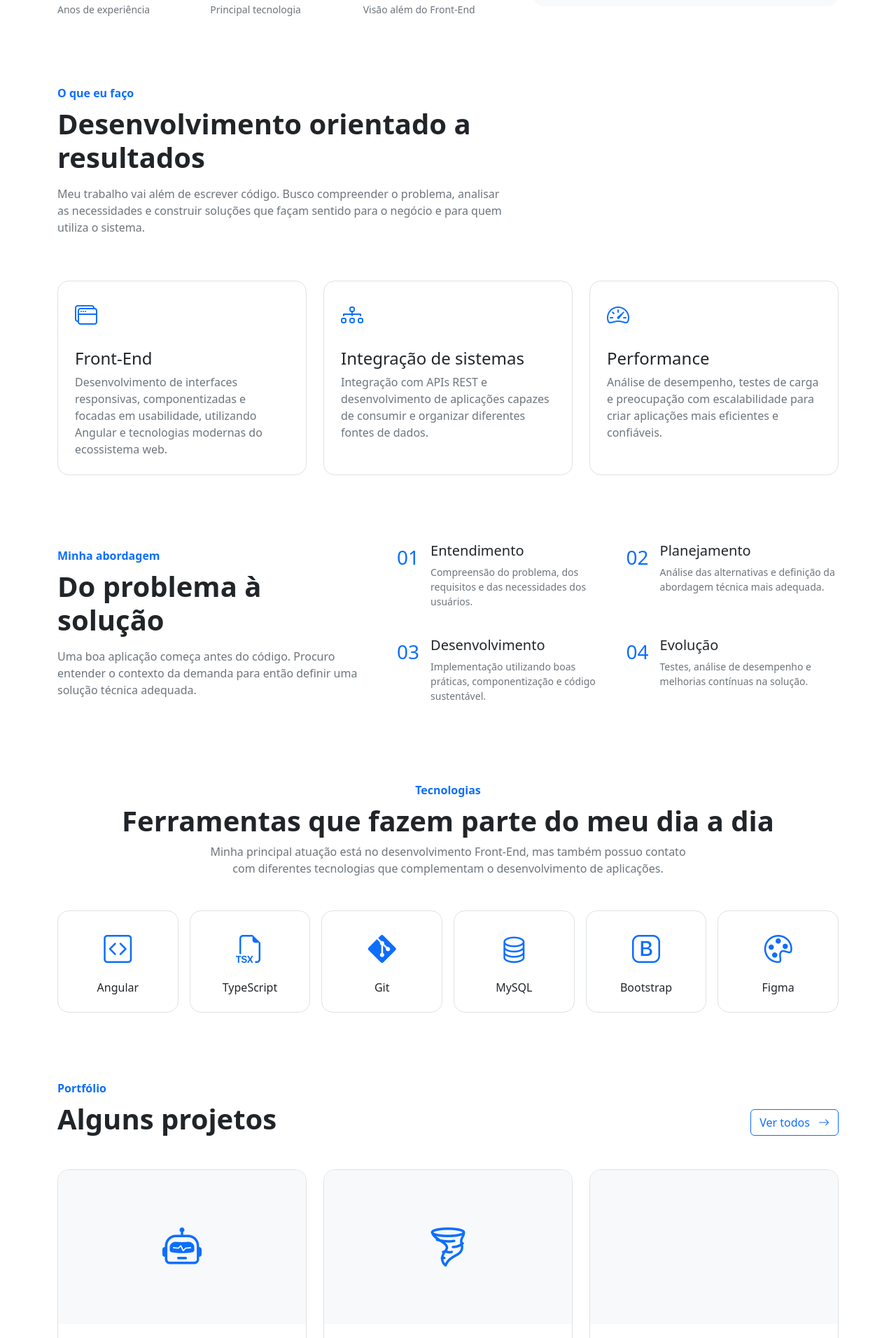
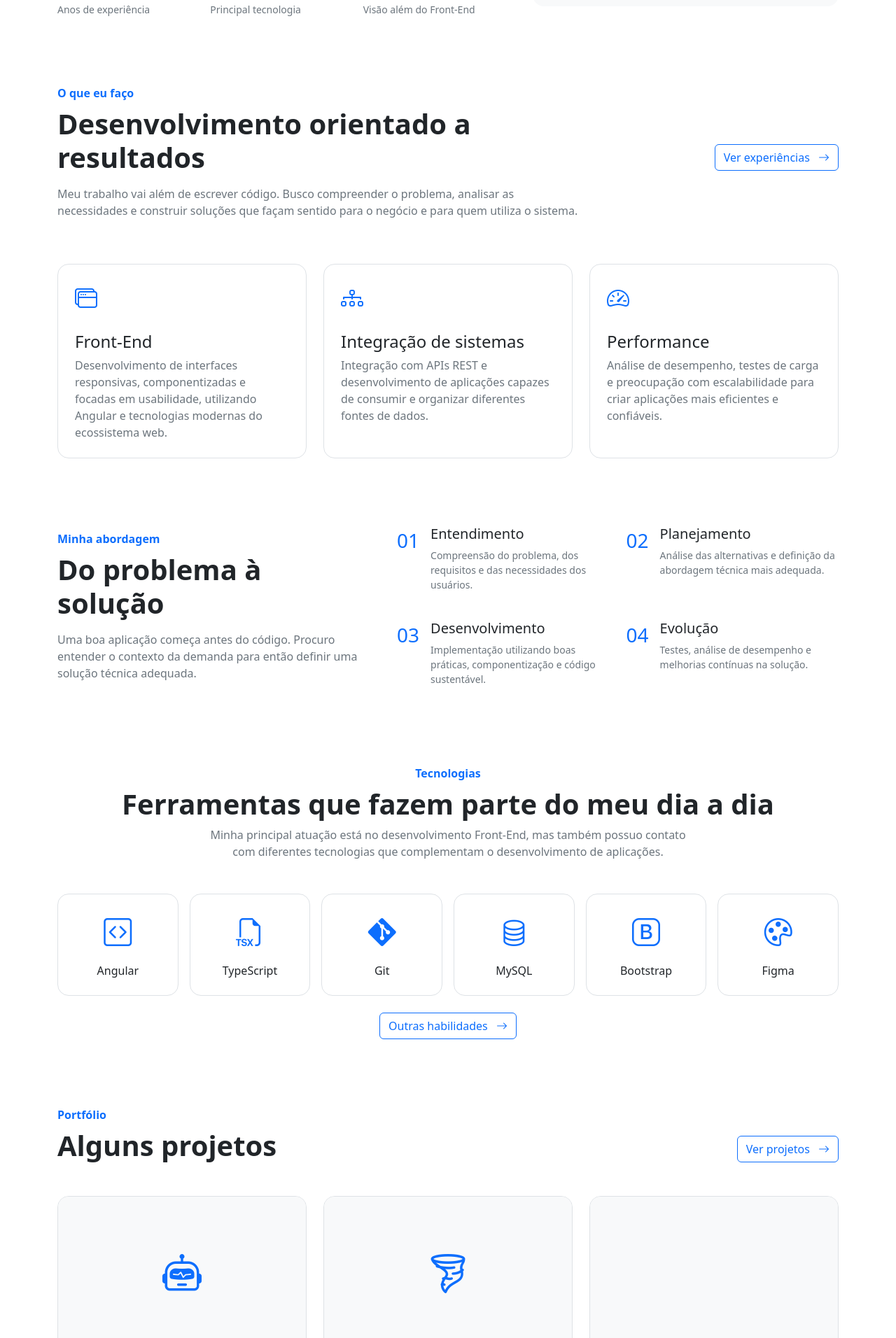
Before and after one commit to ronaldosabino/professional-portfolio, an Angular app: page / in a window 1280 px wide. Shown: the part 588-2500 px from the top of the page at 70% size. Built offline with nearby package versions, Linux system fonts and the light colour scheme.

Commit message:
feat: enhance layout and add buttons for improved navigation and user experience

```diff
--- a/src/app/features/home/home.html
+++ b/src/app/features/home/home.html
@@ -84,8 +84,9 @@
 
     <div class="row mb-5">
 
-        <div class="col-lg-7">
+        <div class="d-flex flex-column flex-md-row align-items-center justify-content-between">
 
+            <div class="col-12 col-md-8">
                 <span class="text-primary fw-semibold">
                     O que eu faço
                 </span>
@@ -100,6 +101,14 @@
                     e construir soluções que façam sentido para o negócio
                     e para quem utiliza o sistema.
                 </p>
+            </div>
+
+            <div class="d-flex justify-content-md-end flex-column flex-md-row col-12 col-md-4">
+                <button routerLink="/experiences" class="btn btn-outline-primary">
+                    Ver experiências
+                    <i class="bi bi-arrow-right ms-2"></i>
+                </button>
+            </div>
 
         </div>
 
@@ -384,6 +393,15 @@
 
     </div>
 
+    <div class="d-flex flex-column flex-md-row justify-content-center mt-4">
+
+        <button routerLink="/skills" class="btn btn-outline-primary">
+            Outras habilidades
+            <i class="bi bi-arrow-right ms-2"></i>
+        </button>
+
+    </div>
+
 </section>
 
 
@@ -404,8 +422,8 @@
 
         </div>
 
-        <button routerLink="/projetos" class="btn btn-outline-primary">
-            Ver todos
+        <button routerLink="/projects" class="btn btn-outline-primary">
+            Ver projetos
             <i class="bi bi-arrow-right ms-2"></i>
         </button>
 
@@ -623,6 +641,15 @@
 
         </div>
 
+        <div class="d-flex flex-column flex-md-row justify-content-center">
+
+            <button routerLink="/educacao" class="btn btn-outline-primary">
+                Conhecer minha formação
+                <i class="bi bi-arrow-right ms-2"></i>
+            </button>
+
+        </div>
+
     </div>
 
 </section>
```
Lines whose indentation alone changed are shown as unchanged.
